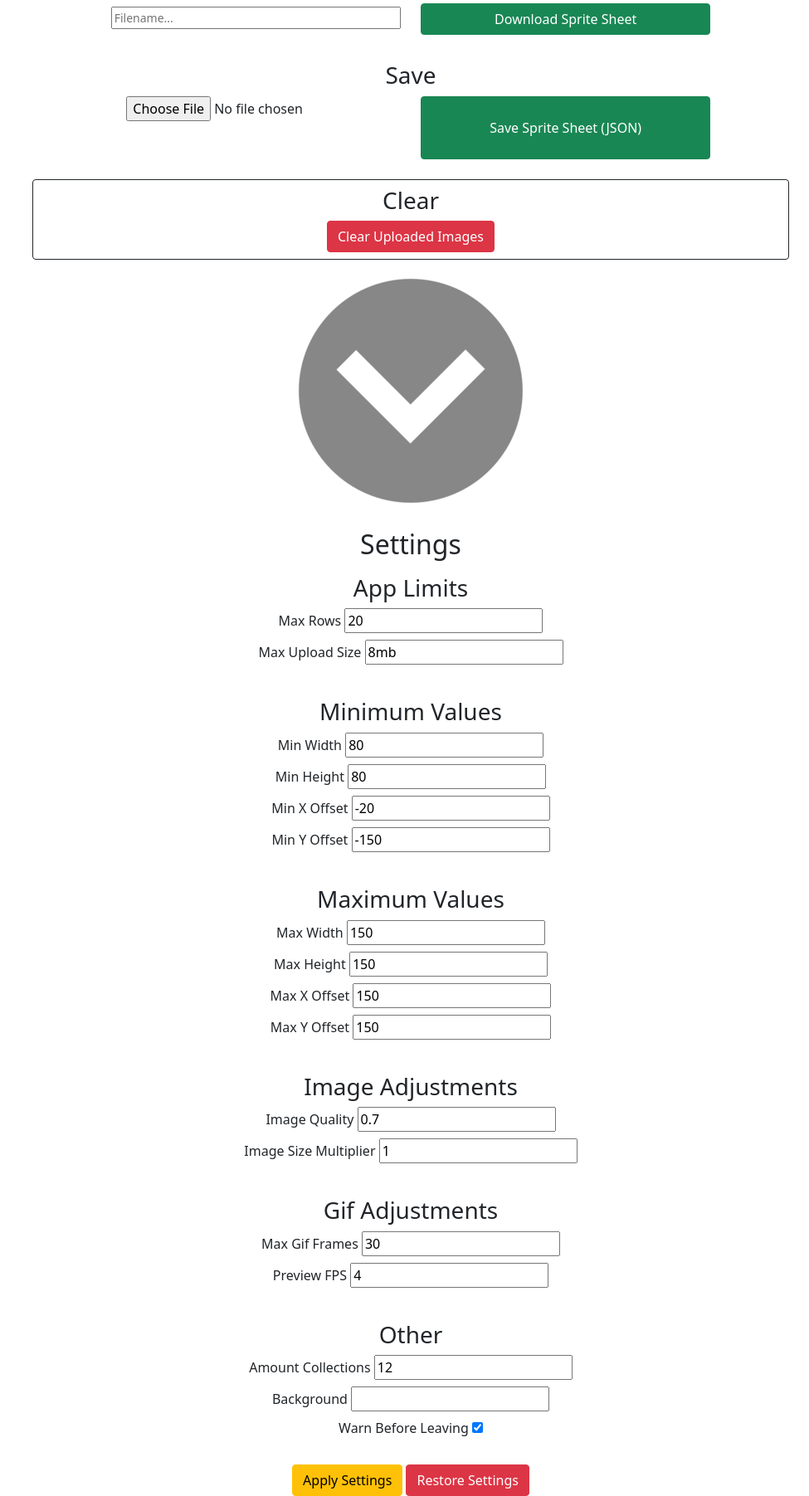
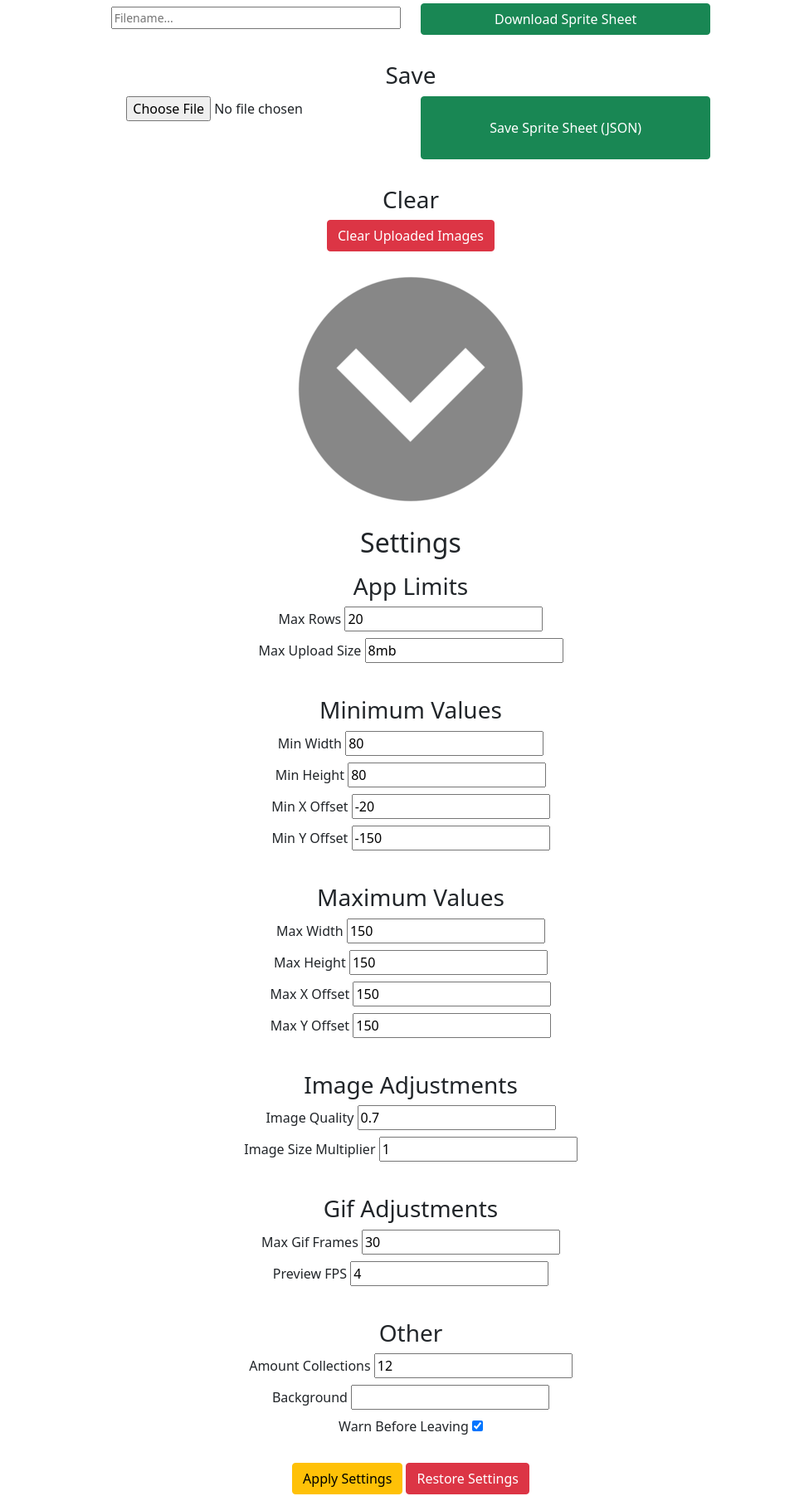
Before and after one commit to TheWilley/Fruity_Dance_Sprite_Sheet_Generator, a PHP site: page / in a window 1280 px wide. Shown: the part 1690-3493 px from the top of the page at 83% size, without its empty margins (305-1280 px from the left). Run offline with PHP 8.4, Linux system fonts and the light colour scheme; some libraries are stand-ins or nearby versions.

Commit message:
style: made all elements avaible in lightmode

```diff
--- a/src/index.html
+++ b/src/index.html
@@ -219,7 +219,7 @@
 							<h2>Export</h2>
 							<div class="container">
 								<div
-									class="row mb-3 p-2 justify-content-center align-items-first border-dark rounded">
+									class="row mb-3 p-2 justify-content-center align-items-first rounded">
 									<h3>Download</h3>
 									<div class="col-5 align-items-center">
 										<input
@@ -236,7 +236,7 @@
 									</div>
 								</div>
 								<div
-									class="row mb-3 p-2 justify-content-center align-items-first border-dark rounded">
+									class="row mb-3 p-2 justify-content-center align-items-first rounded">
 									<h3>Save</h3>
 									<div class="col-5">
 										<input id="uploadJson" type="file" />
@@ -250,7 +250,7 @@
 										</button>
 									</div>
 								</div>
-								<div class="row mb-2 p-2 border border-dark rounded">
+								<div class="row mb-2 p-2 rounded">
 									<h3>Clear</h3>
 									<div class="col">
 										<button id="clear" class="btn btn-danger">
@@ -271,7 +271,7 @@
 							<h2>Settings</h2>
 							<form id="config_form">
 								<div
-									class="form-area row mb-3 p-2 justify-content-center align-items-first border-dark rounded">
+									class="form-area row mb-3 p-2 justify-content-center align-items-first rounded">
 									<h3>App Limits</h3>
 									<label for="max_rows" class="form-label rounded"
 										>Max Rows
@@ -292,7 +292,7 @@
 								</div>
 
 								<div
-									class="form-area row mb-3 p-2 justify-content-center align-items-first border-dark rounded">
+									class="form-area row mb-3 p-2 justify-content-center align-items-first rounded">
 									<h3>Minimum Values</h3>
 									<label for="min_cell_width" class="form-label rounded"
 										>Min Width
@@ -328,7 +328,7 @@
 									</label>
 								</div>
 								<div
-									class="form-area row mb-3 p-2 justify-content-center align-items-first border-dark rounded">
+									class="form-area row mb-3 p-2 justify-content-center align-items-first rounded">
 									<h3>Maximum Values</h3>
 									<label for="max_cell_width" class="form-label rounded"
 										>Max Width
@@ -384,7 +384,7 @@
 									</label>
 								</div>
 								<div
-									class="form-area row mb-3 p-2 justify-content-center align-items-first border-dark rounded">
+									class="form-area row mb-3 p-2 justify-content-center align-items-first rounded">
 									<h3>Gif Adjustments</h3>
 									<label for="max_allowed_gif_frames" class="form-label rounded"
 										>Max Gif Frames
@@ -404,7 +404,7 @@
 									</label>
 								</div>
 								<div
-									class="form-area row mb-3 p-2 justify-content-center align-items-first border-dark rounded">
+									class="form-area row mb-3 p-2 justify-content-center align-items-first rounded">
 									<h3>Other</h3>
 									<label for="amount_of_collections" class="form-label rounded"
 										>Amount Collections
```
Also changed, not shown: src/main/sass/foundation/sidebar.sass (+11 -5 lines), src/main/sass/foundation/themes.scss (+8 -0 lines).
